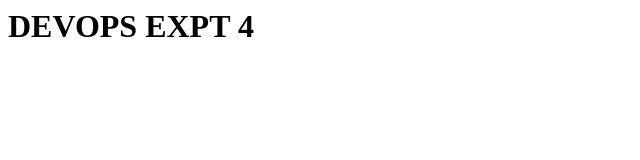
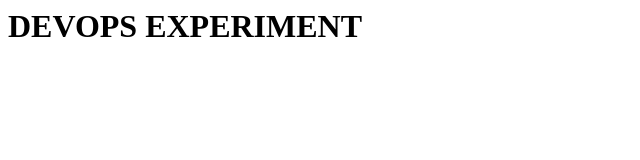
Before and after one commit to manshri99/nodeapp, a website: page index.html in a window 1280 px wide. Shown: the whole page, without its empty margins (0-640 px from the left). Drawn offline with Linux system fonts and the light colour scheme.

Commit message:
Update index.html

```diff
--- a/index.html
+++ b/index.html
@@ -1,6 +1,6 @@
 <html>
 <head>
-    <title>DEMO PROJECT</title>
+    <title>NODE APPLICATION</title>
 </head>
-    <h1>DEVOPS EXPT 4</h1>
+    <h1>DEVOPS EXPERIMENT</h1>
 </html>
```
